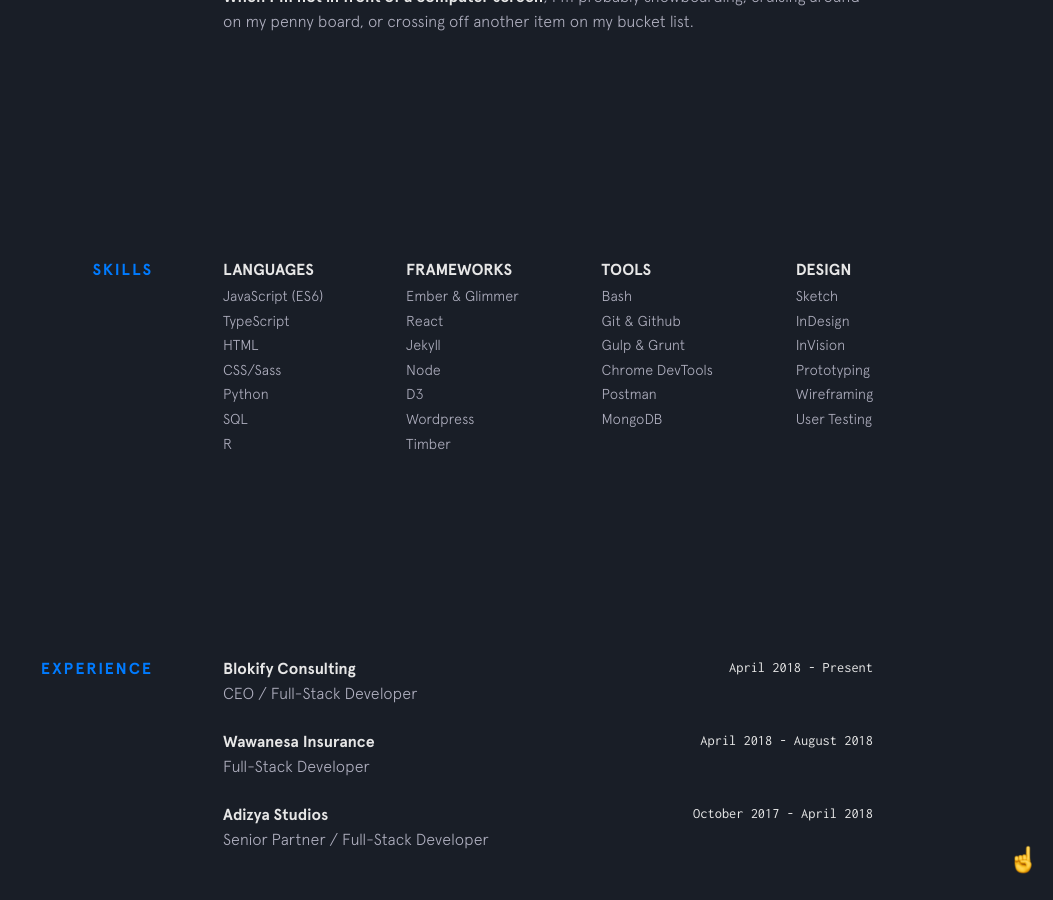
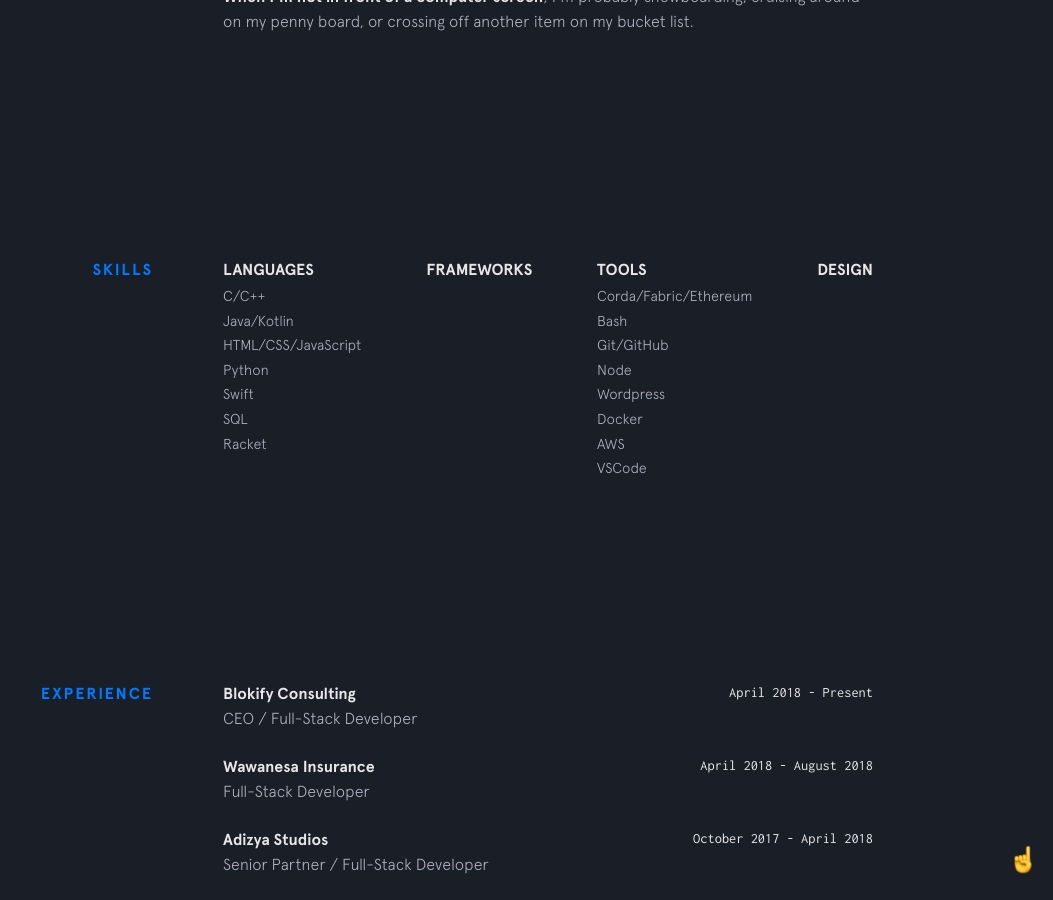
Before and after one commit to PronoyC/pronoyc.github.io, a Jekyll site: the page built from index.html, in a window 1280 px wide and 900 px high, scrolled down 1237 px. Shown: the whole window, without its empty margins (227-1280 px from the left). Built offline with Jekyll 4.4.1, drawn with Linux system fonts in a browser that asks for light colours; nearby versions of some CDN libraries.

Commit message:
Update skills.yml

```diff
--- a/_data/skills.yml
+++ b/_data/skills.yml
@@ -1,33 +1,22 @@
 languages:
-  - item: JavaScript (ES6)
-  - item: TypeScript
-  - item: HTML
-  - item: CSS/Sass
+  - item: C/C++
+  - item: Java/Kotlin
+  - item: HTML/CSS/JavaScript
   - item: Python
+  - item: Swift
   - item: SQL
-  - item: R
-
-frameworks:
-  - item: Ember & Glimmer
-  - item: React
-  - item: Jekyll
-  - item: Node
-  - item: D3
-  - item: Wordpress
-  - item: Timber
+  - item: Racket
 
 tools:
+  - item: Corda/Fabric/Ethereum
   - item: Bash
-  - item: Git & Github
-  - item: Gulp & Grunt
-  - item: Chrome DevTools
-  - item: Postman
-  - item: MongoDB
+  - item: Git/GitHub
+  - item: Node
+  - item: Wordpress
+  - item: Docker
+  - item: AWS
+  - item: VSCode
 
-design:
-  - item: Sketch
-  - item: InDesign
-  - item: InVision
-  - item: Prototyping
-  - item: Wireframing
-  - item: User Testing
+Other:
+  - item: Manual Testing
+  - item: Debugging Code
```
